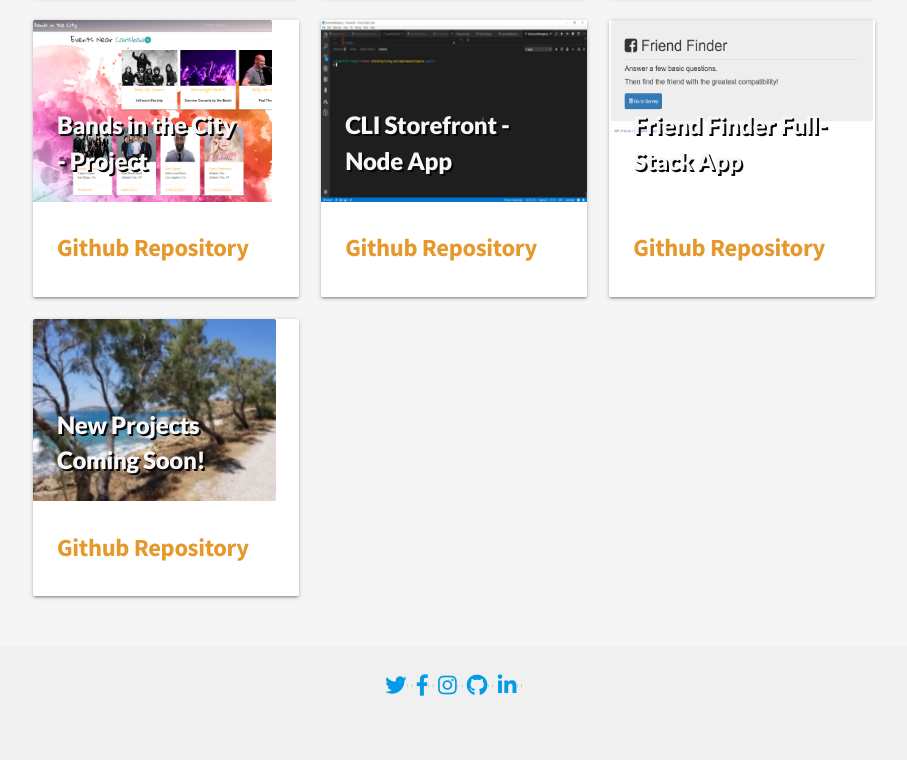
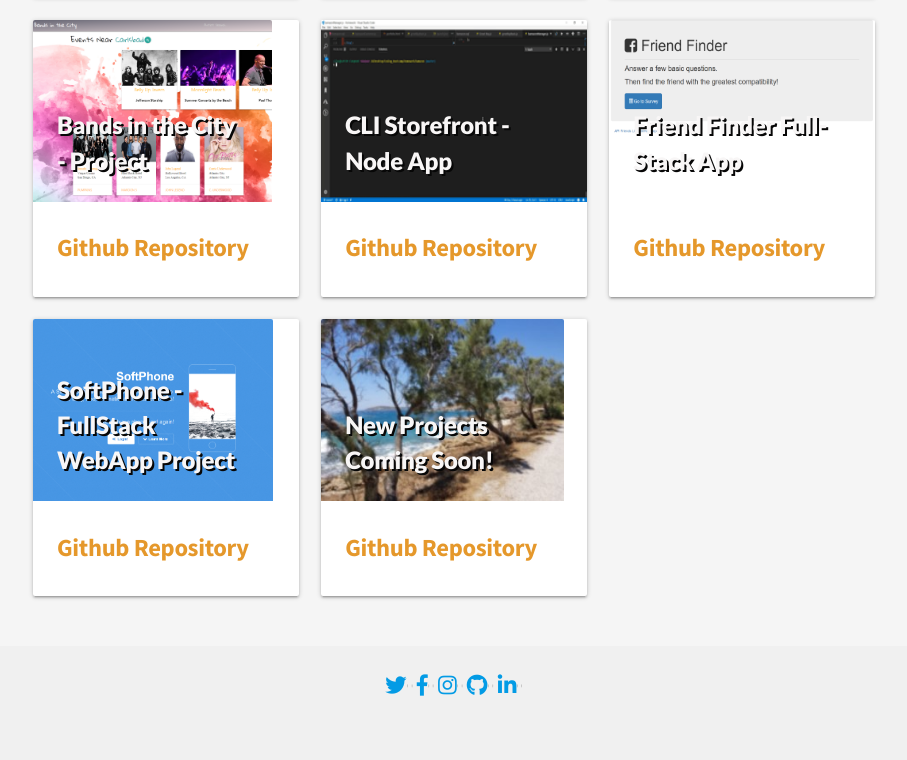
Before and after one commit to Throwback74/new-Portfolio, a plain HTML site: page portfolio.html in a window 1280 px wide. Shown: the part 767-1527 px from the top of the page, without its empty margins (186-1093 px from the left). Drawn offline with nearby package versions, Linux system fonts and the light colour scheme.

Commit message:
update with Project 2 added

```diff
--- a/portfolio.html
+++ b/portfolio.html
@@ -174,22 +174,31 @@
             <div class="col s12 m6 l4">
                 <div class="card">
                     <div class="card-image">
+                        <img class="portfolioImg" src="assets/images/softPhoneLanding.PNG">
+                        <a href="https://gosoftphone.herokuapp.com/" target="_blank"><span class="card-title">SoftPhone - FullStack WebApp Project</span></a>
+                    </div>
+                    <div class="card-content">
+                            <a href="https://github.com/Throwback74/goSoftPhone"><h5>Github Repository</h5></a>
+                    </div>
+                </div>
+            </div>
+
+            <div class="col s12 m6 l4">
+                <div class="card">
+                    <div class="card-image">
                         <img class="portfolioImg" src="assets/images/oliveTrees2.jpg">
                         <a href="https://github.com/Throwback74/" target="_blank"><span class="card-title">New Projects Coming Soon!</span></a>
                     </div>
                     <div class="card-content">
                             <a href="https://github.com/Throwback74/"><h5>Github Repository</h5></a>
                     </div>
-                    <!-- <div class="card-action">
-                        <a href="">This is a link</a>
-                    </div> -->
                 </div>
             </div>
 
         </div>
     </div>
 </div>
-
+<!-- https://github.com/Throwback74/goSoftPhone &  https://gosoftphone.herokuapp.com/ -->
 <!-- Footer - add a tool-tip w/ the name of each Social Media Site later -->
     <!-- class="level has-text-centered" -->
     <footer>
```
Also changed, not shown: assets/images/softPhoneLanding.PNG (added), assets/images/softPhoneLanding2.PNG (added), 1 other file.
